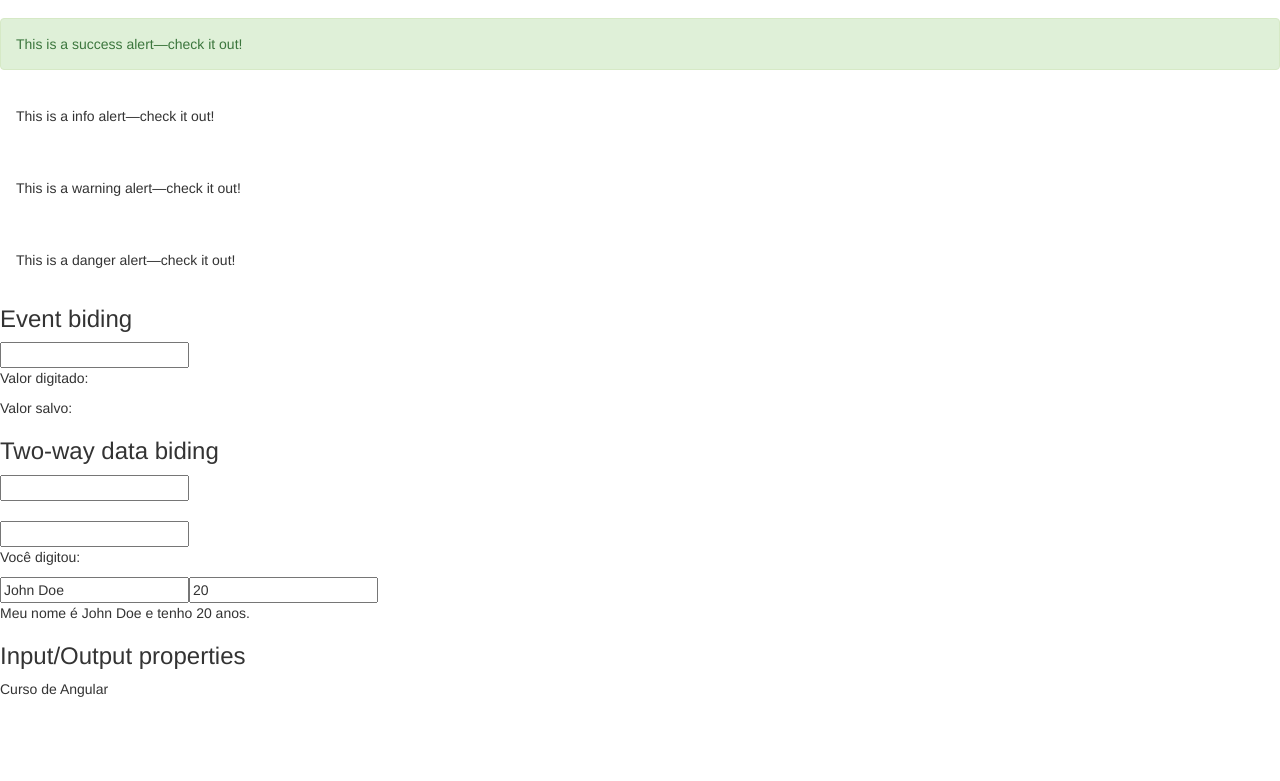
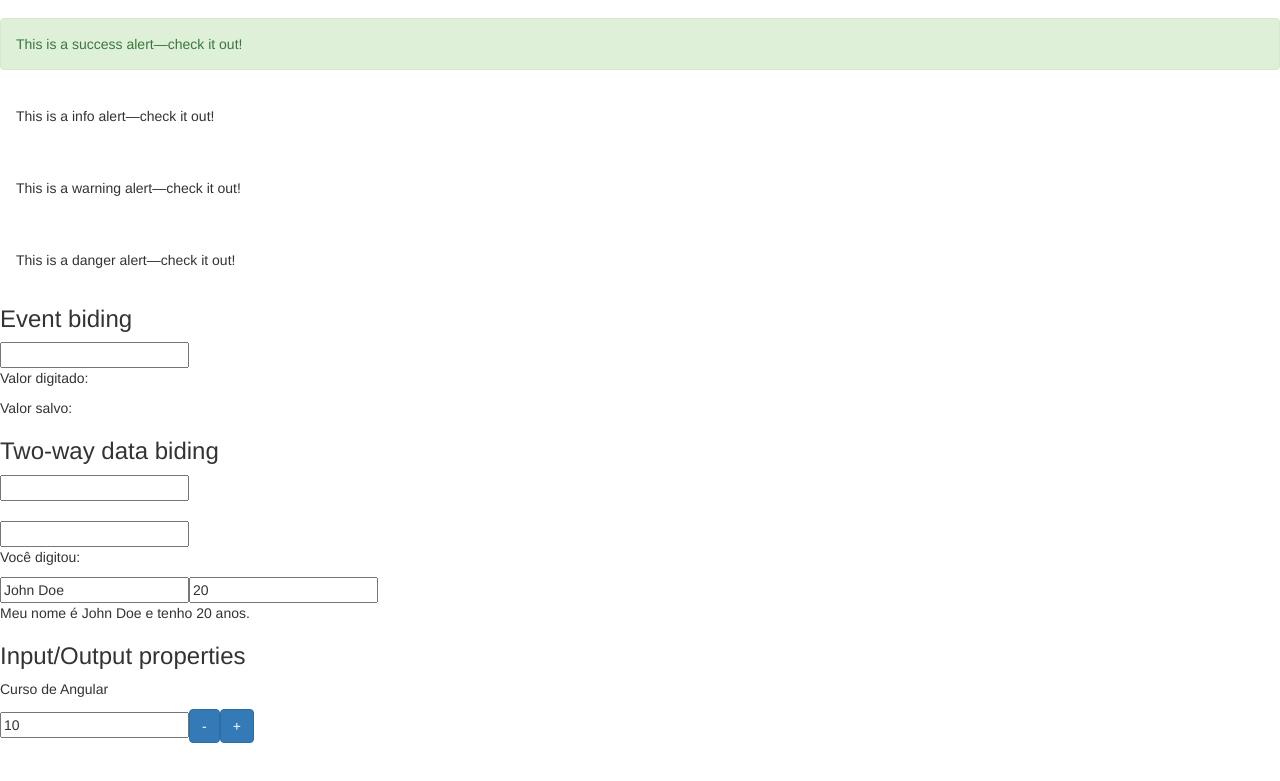
Before and after one commit to cirnediogo/angular4-lab-loiane, an Angular app: page / in a window 1280 px wide. Shown: the part 753-1534 px from the top of the page. Built offline with nearby package versions, Linux system fonts and the light colour scheme.

Commit message:
Aula #14: Output properties

```diff
--- a/src/app/app.module.ts
+++ b/src/app/app.module.ts
@@ -6,12 +6,14 @@ import { AppComponent } from './app.component';
 import { CursosModule } from './cursos/cursos.module';
 import { DataBidingComponent } from './data-biding/data-biding.component';
 import { CursoComponent } from './curso/curso.component';
+import { ContadorComponent } from './contador/contador.component';
 
 @NgModule({
   declarations: [
     AppComponent,
     DataBidingComponent,
-    CursoComponent
+    CursoComponent,
+    ContadorComponent
   ],
   imports: [
     BrowserModule,
--- /dev/null
+++ b/src/app/contador/contador.component.html
@@ -0,0 +1,5 @@
+<div>
+  <input type="text" [value]="valor" readonly/>
+  <button class="btn btn-primary" (click)="decrementar()">-</button>
+  <button class="btn btn-primary" (click)="incrementar()">+</button>
+</div>
--- /dev/null
+++ b/src/app/contador/contador.component.ts
@@ -0,0 +1,29 @@
+import { Component, OnInit, Input, Output, EventEmitter } from '@angular/core';
+
+@Component({
+  selector: 'contador',
+  templateUrl: './contador.component.html',
+  styleUrls: ['./contador.component.css']
+})
+export class ContadorComponent implements OnInit {
+
+  @Input('valorContador') valor: number = 0;
+
+  @Output() alteracaoValor = new EventEmitter();
+
+  constructor() { }
+
+  incrementar() {
+    this.valor++;
+    this.alteracaoValor.emit({novoValor: this.valor});
+  }
+
+  decrementar() {
+    this.valor--;
+    this.alteracaoValor.emit({novoValor: this.valor});
+  }
+
+  ngOnInit() {
+  }
+
+}
--- a/src/app/data-biding/data-biding.component.html
+++ b/src/app/data-biding/data-biding.component.html
@@ -93,6 +93,9 @@
   <article>
     <h3>Input/Output properties</h3>
     <app-curso [nomeCurso]="nomeCurso"></app-curso>
+    <!-- quando o valor do atributo é hardcoded, não é necessária a utilização dos colchetes -->
+    <contador valorContador="10"
+      (alteracaoValor)="onAlteracaoValor($event)"></contador>
   </article>
 </section>
 
--- a/src/app/data-biding/data-biding.component.ts
+++ b/src/app/data-biding/data-biding.component.ts
@@ -26,6 +26,10 @@ export class DataBidingComponent implements OnInit {
     this.valorSalvo = value;
   }
 
+  onAlteracaoValor(event) {
+    console.log(event);
+  }
+
   ngOnInit() {
   }
 
```
Also changed, not shown: src/app/contador/contador.component.css (added), 1 other file (tests, documents, lock files or other folders).
